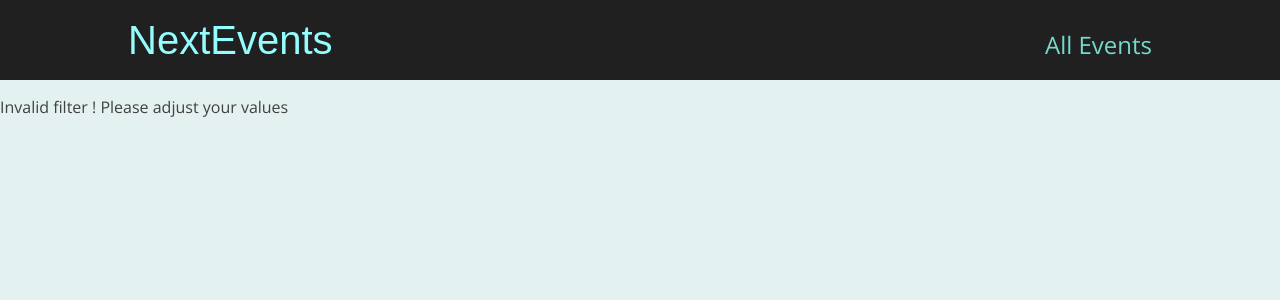
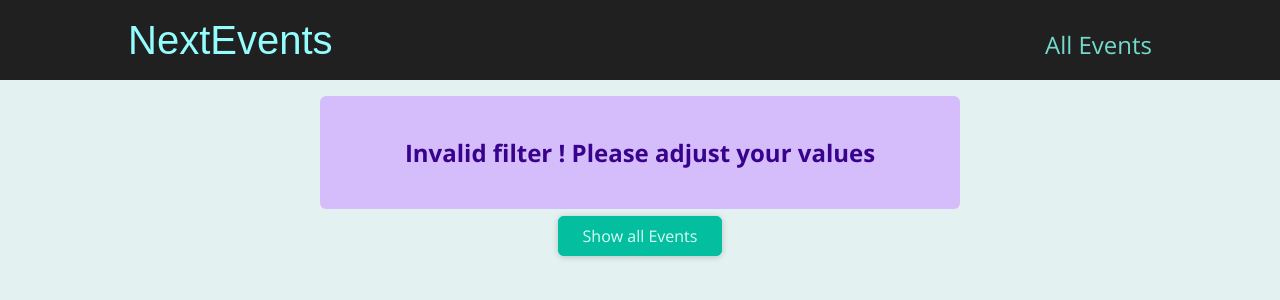
Before and after one commit to Rajeevkumarmajhi/next-js-and-react-complete-guide, a Next.js app in the folder ch4/nextevents/: page /events/e2 in a window 1280 px wide. Shown: the top 300 px of the page. Built offline with nearby package versions, Linux system fonts and the light colour scheme.

Commit message:
finalizing steps titles errors and alerts

```diff
--- /dev/null
+++ b/ch4/nextevents/components/events/results-title.js
@@ -0,0 +1,20 @@
+import Button from '../ui/button';
+import classes from './results-title.module.css';
+
+function ResultsTitle(props) {
+  const { date } = props;
+
+  const humanReadableDate = new Date(date).toLocaleDateString('en-US', {
+    month: 'long',
+    year: 'numeric',
+  });
+
+  return (
+    <section className={classes.title}>
+      <h1>Events in {humanReadableDate}</h1>
+      <Button link='/events'>Show all events</Button>
+    </section>
+  );
+}
+
+export default ResultsTitle;
--- /dev/null
+++ b/ch4/nextevents/components/events/results-title.module.css
@@ -0,0 +1,6 @@
+.title {
+  margin: 2rem auto;
+  width: 90%;
+  max-width: 40rem;
+  text-align: center;
+}
--- /dev/null
+++ b/ch4/nextevents/components/ui/error-alert.js
@@ -0,0 +1,7 @@
+import classes from './error-alert.module.css';
+
+function ErrorAlert(props) {
+  return <div className={classes.alert}>{props.children}</div>;
+}
+
+export default ErrorAlert;
--- /dev/null
+++ b/ch4/nextevents/components/ui/error-alert.module.css
@@ -0,0 +1,12 @@
+.alert {
+  margin: 1rem auto;
+  padding: 1rem 2rem;
+  width: 90%;
+  max-width: 40rem;
+  background-color: #d5bdfc;
+  color: #38028d;
+  font-weight: bold;
+  font-size: 1.5rem;
+  text-align: center;
+  border-radius: 6px;
+}
--- a/ch4/nextevents/pages/events/[...slug].jsx
+++ b/ch4/nextevents/pages/events/[...slug].jsx
@@ -1,14 +1,25 @@
+import EventList from '@/components/events/event-list';
+import ResultsTitle from '@/components/events/results-title';
+import Button from '@/components/ui/button';
+import ErrorAlert from '@/components/ui/error-alert';
 import { getFilteredEvents } from '@/dummy-data';
 import { useRouter } from 'next/router'
-import React from 'react'
+import React, { Fragment } from 'react'
 
 function FilteredEventPage() {
     const router = useRouter();
 
     const filterData = router.query.slug;
 
-    if(!filterData){
-        return <p className='center'>Loading...</p>
+    if (!filterData) {
+        return <Fragment>
+            <ErrorAlert>
+                <p className='center'>Loading...</p>
+            </ErrorAlert>
+            <div className='center'>
+                <Button link="/events">Show all Events</Button>
+            </div>
+        </Fragment>
     }
 
     const filteredYear = filterData[0];
@@ -17,23 +28,45 @@
     const numYear = +filteredYear;
     const numMonth = +filteredMonth;
 
-    if(isNaN(numYear) || isNaN(numMonth) || numYear>2030 || numYear<2021 || numMonth<1 || numMonth>12){
-        return <p>Invalid filter ! Please adjust your values</p>
+    if (isNaN(numYear) || isNaN(numMonth) || numYear > 2030 || numYear < 2021 || numMonth < 1 || numMonth > 12) {
+        return <Fragment>
+            <ErrorAlert>
+                <p>Invalid filter ! Please adjust your values</p>
+            </ErrorAlert>
+            <div className='center'>
+                <Button link="/events">Show all Events</Button>
+            </div>
+
+        </Fragment>
     }
 
     const filteredEvents = getFilteredEvents({
-        year:numYear,
-        month:numMonth,
+        year: numYear,
+        month: numMonth,
     });
 
-    if(!filteredEvents || filteredEvents.length===0){
-        return <p>No events found for the chosen filter!</p>
+    if (!filteredEvents || filteredEvents.length === 0) {
+        return (
+            <Fragment>
+                <ErrorAlert>
+                    <p>No events found for the chosen filter!</p>
+                </ErrorAlert>
+                <div className='center'>
+                    <Button link="/events">Show all Events</Button>
+                </div>
+            </Fragment>
+
+
+        );
     }
 
+    const date = new Date(numYear, numMonth - 1);
+
     return (
-        <div>
-            <h1>Filtered Page</h1>
-        </div>
+        <Fragment>
+            <ResultsTitle date={date} />
+            <EventList items={filteredEvents} />
+        </Fragment>
     )
 }
 
```
Also changed, not shown: 1 other file (tests, documents, lock files or other folders).
